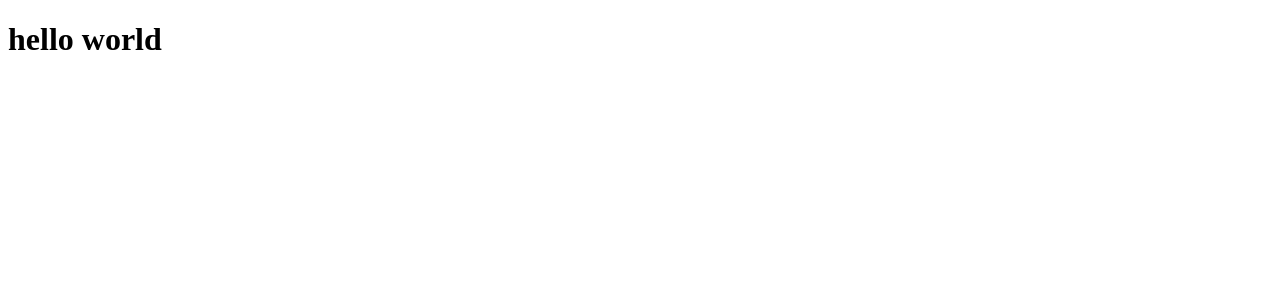
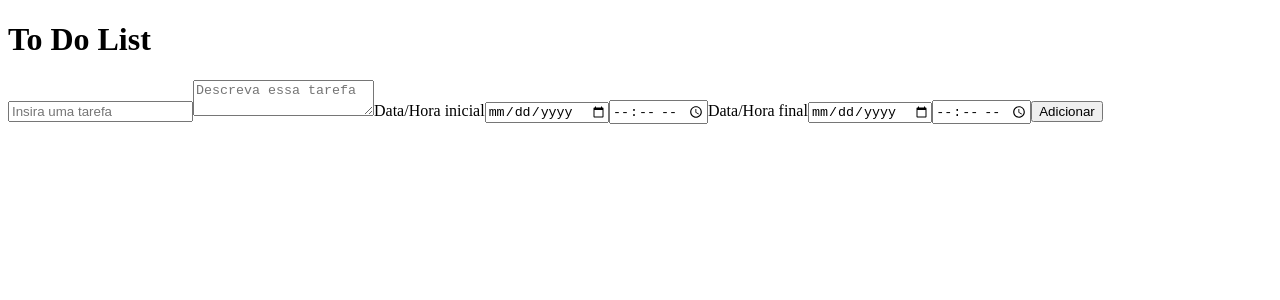
Before and after one commit to vivihumpheys/React-teste-grifon, a React (Create React App) app in the folder teste-typescript/: page / in a window 1280 px wide. Shown: the top 300 px of the page. Built offline with nearby package versions, Linux system fonts and the light colour scheme.

Commit message:
form funcionando em ts, falta validações e printar toDos na tela

```diff
--- a/teste-typescript/src/App.tsx
+++ b/teste-typescript/src/App.tsx
@@ -1,9 +1,11 @@
 import React from 'react';
+import Form from '../src/components/Form';
 
 function App() {
   return (
     <div className="App">
-      <h1>hello world</h1>
+      <h1>To Do List</h1>
+      <Form/>
        </div>
   );
 }
--- a/teste-typescript/src/components/Form/index.tsx
+++ b/teste-typescript/src/components/Form/index.tsx
@@ -1,23 +1,87 @@
 import React, { Component } from "react";
 import "./styles.css";
+import Input from "../Input";
 
-interface State{
- inputToDo: string,
- inputDescription: string,
- initialDate: number,
- finalDate: number
+interface Props {}
+
+interface State {
+  inputToDo: any;
+  inputDescription: any;
+  initialDate: any;
+  initialTime: any;
+  finalDate: any;
+  finalTime: any;
 }
 
-export default class Form extends Component<State> {
-   this.state = {
-        inputToDo: '',
-        inputDescription: '',
-        initialDate: '',
-        finalDate:''
-    }
-  componentDidMount() {}
+export default class Form extends Component<Props, State> {
+  constructor(props: any) {
+    super(props);
+    this.state = {
+      inputToDo: "",
+      inputDescription: "",
+      initialDate: "",
+      initialTime: "",
+      finalDate: "",
+      finalTime: "",
+    };
+  }
+
+  handleChange(e:any) {
+
+  }
+
+  handleSubmit(e:any) {
+    e.preventDefault();
+  }
 
   render() {
-    return <h1>hello world</h1>;
+    return (
+      <form onSubmit={this.handleSubmit}>
+        <Input
+          onChange={this.handleChange}
+          type="text"
+          name="inputToDo"
+          placeholder="Insira uma tarefa"
+          value={this.state.inputToDo}
+        />
+        <textarea
+          onChange={this.handleChange}
+          name="inputDescription"
+          placeholder="Descreva essa tarefa"
+          value={this.state.inputDescription}
+        />
+        <label htmlFor="initialDate">Data/Hora inicial</label>
+        <Input
+          onChange={this.handleChange}
+          type="date"
+          name="initialDate"
+          placeholder=""
+          value={this.state.initialDate}
+        />
+        <Input
+          onChange={this.handleChange}
+          type="time"
+          name="initialTime"
+          placeholder=""
+          value={this.state.initialTime}
+        />
+        <label htmlFor="finalDate">Data/Hora final</label>
+        <Input
+          onChange={this.handleChange}
+          type="date"
+          name="finalDate"
+          placeholder=""
+          value={this.state.finalDate}
+        />
+        <Input
+          onChange={this.handleChange}
+          type="time"
+          name="finalTime"
+          placeholder=""
+          value={this.state.finalTime}
+        />
+        <button>Adicionar</button>
+      </form>
+    );
   }
-};
+}
--- a/teste-typescript/src/components/Input/index.tsx
+++ b/teste-typescript/src/components/Input/index.tsx
@@ -1,18 +1,18 @@
-import React from "react";
+import React, { ReactNode } from "react";
 import "./styles.css";
 
-interface InputProps {
- type: string;
- name:string;
- placeholder: string;
- value: string
+interface Props {
+  type: string;
+  name: string;
+  placeholder: string;
+  value: undefined;
+  onChange: any
+}
+
+const Input: React.FC<Props> = ({ type, name, placeholder, value, onChange }) => {
+  return (
+    <input onChange={onChange} type={type} name={name} placeholder={placeholder} value={value} />
+  );
 };
 
-export const Input:React:FC<InputProps> = ({
-    type,
-    name,
-    placeholder,
-    value
-}) => {
-  return <input type={type} name={name} placeholder={placeholder} value={value}/>;
-};
+export default Input;
```
Also changed, not shown: teste-typescript/package.json (+1 -12 lines), teste-typescript/src/.eslintrc.js (deleted), teste-typescript/src/types.d.ts (deleted), 1 other file (tests, documents, lock files or other folders).
